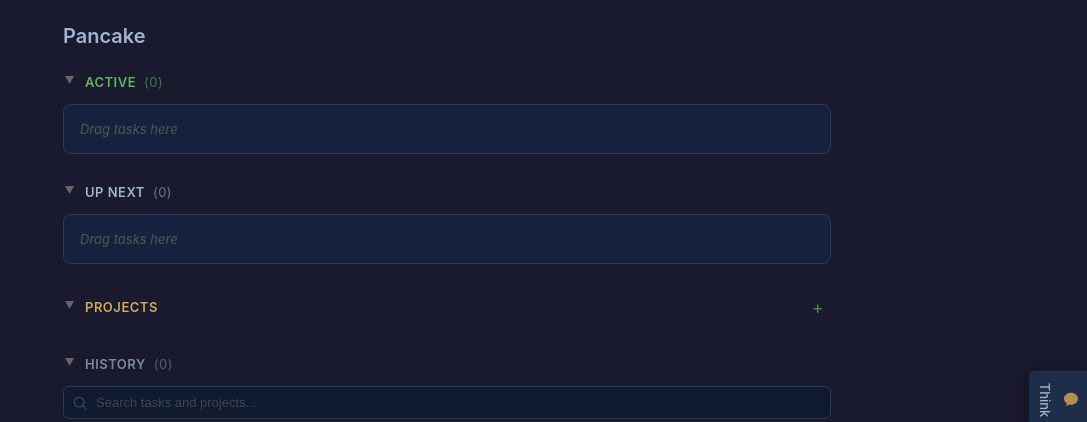
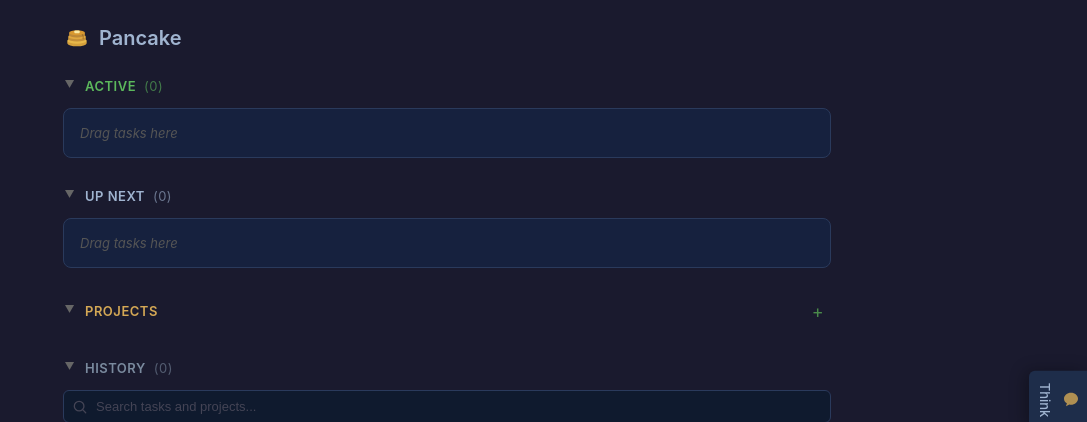
Before and after one commit to vishnya/pancake, a Python web app: template web/templates/index.html in a window 1280 px wide. Shown: the top 422 px of the page, without its empty margins (193-1280 px from the left). Run offline with Jinja, Linux system fonts and the light colour scheme; the template is opened without the code that fills it, so the values that code supplies are empty.

Commit message:
add pancake logo next to title in web ui

```diff
--- a/web/static/style.css
+++ b/web/static/style.css
@@ -18,6 +18,14 @@
   font-weight: 600;
   margin-bottom: 20px;
   color: #a0b4d0;
+  display: flex;
+  align-items: center;
+  gap: 8px;
+}
+.logo {
+  width: 28px;
+  height: 28px;
+  flex-shrink: 0;
 }
 
 /* Sections */
--- a/web/templates/index.html
+++ b/web/templates/index.html
@@ -13,7 +13,7 @@
 </head>
 <body>
   <div class="container">
-    <h1>Pancake</h1>
+    <h1><svg class="logo" viewBox="0 0 32 32" xmlns="http://www.w3.org/2000/svg"><ellipse cx="16" cy="22" rx="11" ry="3.5" fill="#d4a03c"/><rect x="5" y="19" width="22" height="3" fill="#d4a03c"/><ellipse cx="16" cy="19" rx="11" ry="3.5" fill="#e8b84a"/><ellipse cx="16" cy="17" rx="10" ry="3" fill="#c4903a"/><rect x="6" y="14.5" width="20" height="2.5" fill="#c4903a"/><ellipse cx="16" cy="14.5" rx="10" ry="3" fill="#e0a840"/><ellipse cx="16" cy="12.5" rx="9" ry="2.8" fill="#bc8838"/><rect x="7" y="10" width="18" height="2.5" fill="#bc8838"/><ellipse cx="16" cy="10" rx="9" ry="2.8" fill="#d89830"/><rect x="13" y="7.5" width="6" height="3" rx="0.8" fill="#fff3b0" opacity="0.9"/><path d="M22 12 Q24 14 23 17" stroke="#8b5e1a" stroke-width="1.2" fill="none" stroke-linecap="round" opacity="0.7"/></svg>Pancake</h1>
 
     <div class="section" id="active-section">
       <div class="section-header active-header" id="active-header-toggle">
```
